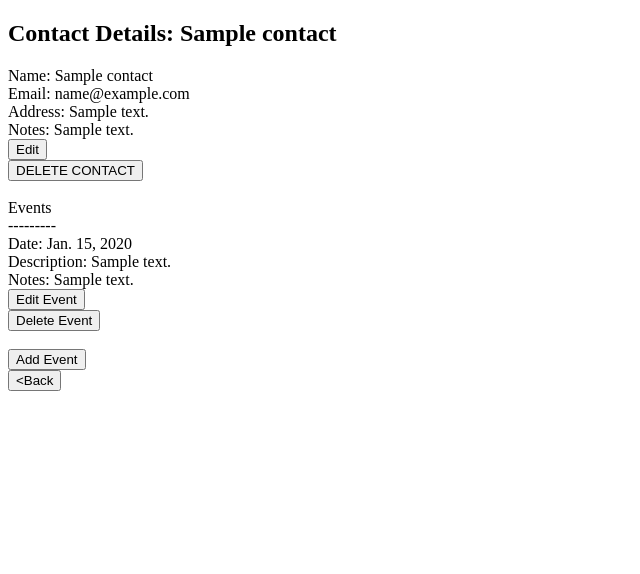
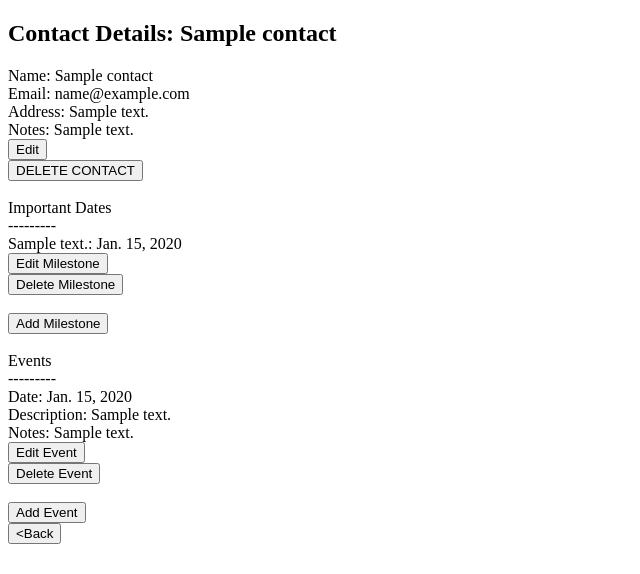
Before and after one commit to Seth-Rothschild/contacts_info, a Django app: page /1/contact_details/ in a window 1280 px wide. Shown: the top 574 px of the page, without its empty margins (0-640 px from the left). Run offline with Django 4.2, Linux system fonts and the light colour scheme; tables that the repository leaves empty hold one stand-in row (values such as "Sample post").

Commit message:
Add milestone model

```diff
--- a/contacts_app/models.py
+++ b/contacts_app/models.py
@@ -21,7 +21,7 @@ class Event(models.Model):
         return "{}: {} ({})".format(self.contact.name, str(self.date), self.description)
 
 
-class LifeEvent(models.Model):
+class Milestone(models.Model):
     contact = models.ForeignKey(Contact, on_delete=models.CASCADE)
     date = models.DateField()
     description = models.CharField(max_length=200)
--- a/contacts_app/templates/contacts_app/contact_details.html
+++ b/contacts_app/templates/contacts_app/contact_details.html
@@ -20,6 +20,25 @@
         <button>DELETE CONTACT</button>
     </form>
 
+    {% if milestones %}
+        <br>Important Dates<br>---------<br>
+        {% for milestone in milestones %}
+            {{milestone.description}}: {{milestone.date}} <br>
+            <form action="{% url 'edit_milestone' milestone.id %}", method="get">
+                {% csrf_token %}
+                <input type="submit" value="Edit Milestone"><br>
+            </form>
+            <form action="{% url 'delete_milestone' milestone.id %}", method="post">
+                {% csrf_token %}
+                <input type="submit" value="Delete Milestone"><br><br>
+            </form>
+        {% endfor %}
+    {% endif %}
+    <form action="{% url 'add_milestone' contact.id %}", method="get">
+        <input type='submit' value='Add Milestone'>
+    </form>
+
+
     {% if events %}
         <br>Events<br>---------<br>
         {% for event in events %}
@@ -41,6 +60,9 @@
     <form action="{% url 'add_event' contact.id %}", method="get">
         <input type='submit' value='Add Event'>
     </form>
+
+
+
     <form action="{% url 'index' %}", method="get">
         <input type='submit' value='<Back'>
     </form>
--- a/contacts_app/urls.py
+++ b/contacts_app/urls.py
@@ -39,4 +39,19 @@ urlpatterns = [
         views.edit_event,
         name="edit_event",
     ),
+    path(
+        "<int:contact_id>/milestone/add/",
+        views.add_milestone,
+        name="add_milestone",
+    ),
+    path(
+        "milestone/delete/<int:milestone_id>",
+        views.delete_milestone,
+        name="delete_milestone",
+    ),
+    path(
+        "milestone/edit/<int:milestone_id>",
+        views.edit_milestone,
+        name="edit_milestone",
+    ),
 ]
--- a/contacts_app/views.py
+++ b/contacts_app/views.py
@@ -3,7 +3,7 @@ from django.http import Http404
 
 # Create your views here.
 from django.http import HttpResponse, HttpResponseRedirect
-from .models import Contact, Event
+from .models import Contact, Event, Milestone
 from django.template import loader
 from django.urls import reverse
 
@@ -18,7 +18,8 @@ def index(request):
 def contact_details(request, contact_id):
     contact = get_object_or_404(Contact, pk=contact_id)
     events = contact.event_set.all()
-    context = {"contact": contact, "events": events}
+    milestones = contact.milestone_set.all()
+    context = {"contact": contact, "events": events, "milestones": milestones}
     return render(request, "contacts_app/contact_details.html", context)
 
 
@@ -120,3 +121,58 @@ def delete_event(request, event_id):
     event = get_object_or_404(Event, pk=event_id)
     event.delete()
     return HttpResponseRedirect(reverse("contact_details", args=[event.contact.id]))
+
+
+def add_milestone(request, contact_id):
+    contact = get_object_or_404(Contact, pk=contact_id)
+    if request.method == "POST":
+        form = request.POST
+        if form["date"] == "":
+            date = None
+        else:
+            date = form["date"]
+        m = Milestone(
+            contact=contact,
+            date=date,
+            description=form["description"],
+            notify=False,
+        )
+        m.save()
+        return HttpResponseRedirect(reverse("contact_details", args=[contact_id]))
+    else:
+        context = {
+            "contact": contact,
+            "formtype": "Add",
+            "submit": reverse("add_milestone", args=[contact_id]),
+        }
+        return render(request, "contacts_app/modify_milestone.html", context)
+
+
+def edit_milestone(request, milestone_id):
+    milestone = get_object_or_404(Milestone, pk=milestone_id)
+    if request.method == "POST":
+        form = request.POST
+        if form["date"] == "":
+            date = None
+        else:
+            date = form["date"]
+        milestone.date = date
+        milestone.description = form["description"]
+        milestone.save()
+        return HttpResponseRedirect(
+            reverse("contact_details", args=[milestone.contact.id])
+        )
+    else:
+        context = {
+            "milestone": milestone,
+            "contact": milestone.contact,
+            "formtype": "Edit",
+            "submit": reverse("edit_milestone", args=[milestone_id]),
+        }
+        return render(request, "contacts_app/modify_milestone.html", context)
+
+
+def delete_milestone(request, milestone_id):
+    milestone = get_object_or_404(Milestone, pk=milestone_id)
+    milestone.delete()
+    return HttpResponseRedirect(reverse("contact_details", args=[milestone.contact.id]))
```
Also changed, not shown: contacts_app/templates/contacts_app/modify_milestone.html (added, +20 -0 lines), contacts_app/migrations/0005_rename_lifeevent_milestone.py (added).
